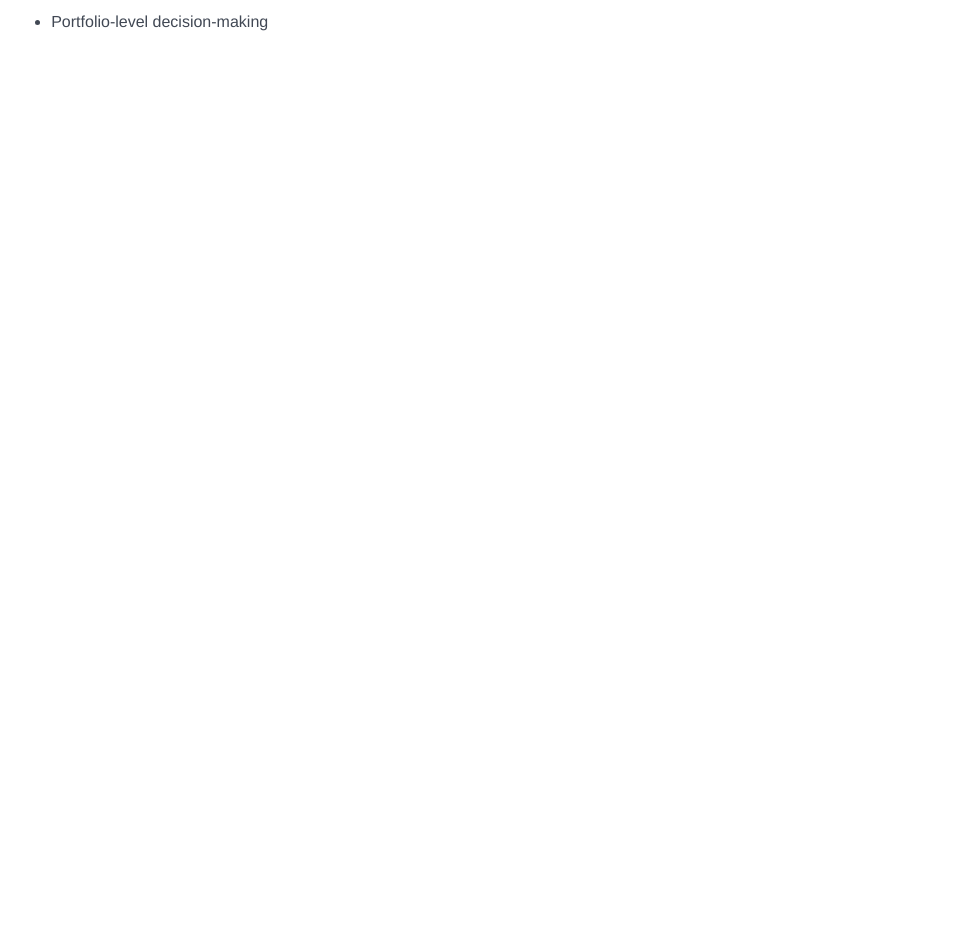
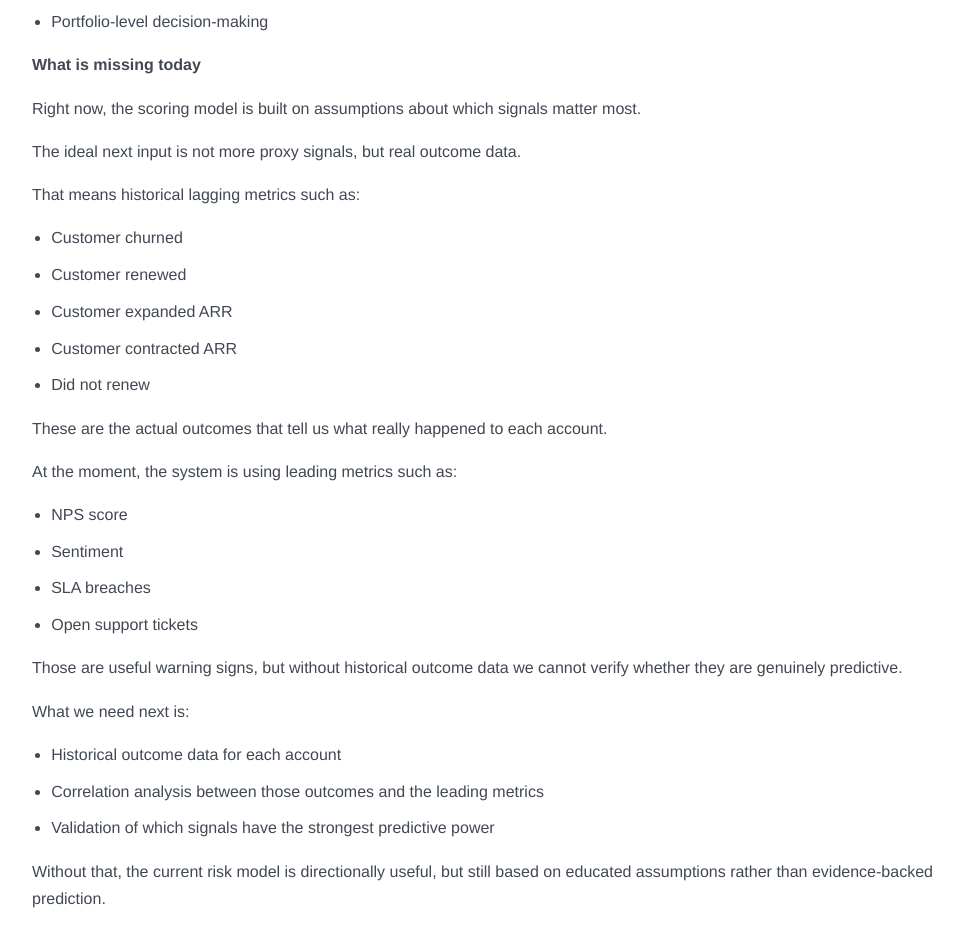
Before and after one commit to jonsearle/tenzing-mvp, a Next.js app: page /write-up in a window 1280 px wide. Shown: the part 5180-6127 px from the top of the page, without its empty margins (0-963 px from the left). Before the commit the page ends 5295 px from the top, so only its background shows below. Built offline with nearby package versions, Linux system fonts and the light colour scheme; no server answers.

Commit message:
Add scoring model validation note to write-up

```diff
--- a/app/write-up/page.tsx
+++ b/app/write-up/page.tsx
@@ -287,6 +287,54 @@ export default async function WriteUpPage() {
             <li>Earlier identification of expansion opportunities</li>
             <li>Portfolio-level decision-making</li>
           </ul>
+          <p>
+            <strong>What is missing today</strong>
+          </p>
+          <p>
+            Right now, the scoring model is built on assumptions about which
+            signals matter most.
+          </p>
+          <p>
+            The ideal next input is not more proxy signals, but real outcome
+            data.
+          </p>
+          <p>That means historical lagging metrics such as:</p>
+          <ul className="writeUpList">
+            <li>Customer churned</li>
+            <li>Customer renewed</li>
+            <li>Customer expanded ARR</li>
+            <li>Customer contracted ARR</li>
+            <li>Did not renew</li>
+          </ul>
+          <p>
+            These are the actual outcomes that tell us what really happened to
+            each account.
+          </p>
+          <p>At the moment, the system is using leading metrics such as:</p>
+          <ul className="writeUpList">
+            <li>NPS score</li>
+            <li>Sentiment</li>
+            <li>SLA breaches</li>
+            <li>Open support tickets</li>
+          </ul>
+          <p>
+            Those are useful warning signs, but without historical outcome data
+            we cannot verify whether they are genuinely predictive.
+          </p>
+          <p>What we need next is:</p>
+          <ul className="writeUpList">
+            <li>Historical outcome data for each account</li>
+            <li>
+              Correlation analysis between those outcomes and the leading
+              metrics
+            </li>
+            <li>Validation of which signals have the strongest predictive power</li>
+          </ul>
+          <p>
+            Without that, the current risk model is directionally useful, but
+            still based on educated assumptions rather than evidence-backed
+            prediction.
+          </p>
         </section>
       </div>
     </main>
```
Also changed, not shown: 1 other file (tests, documents, lock files or other folders).
